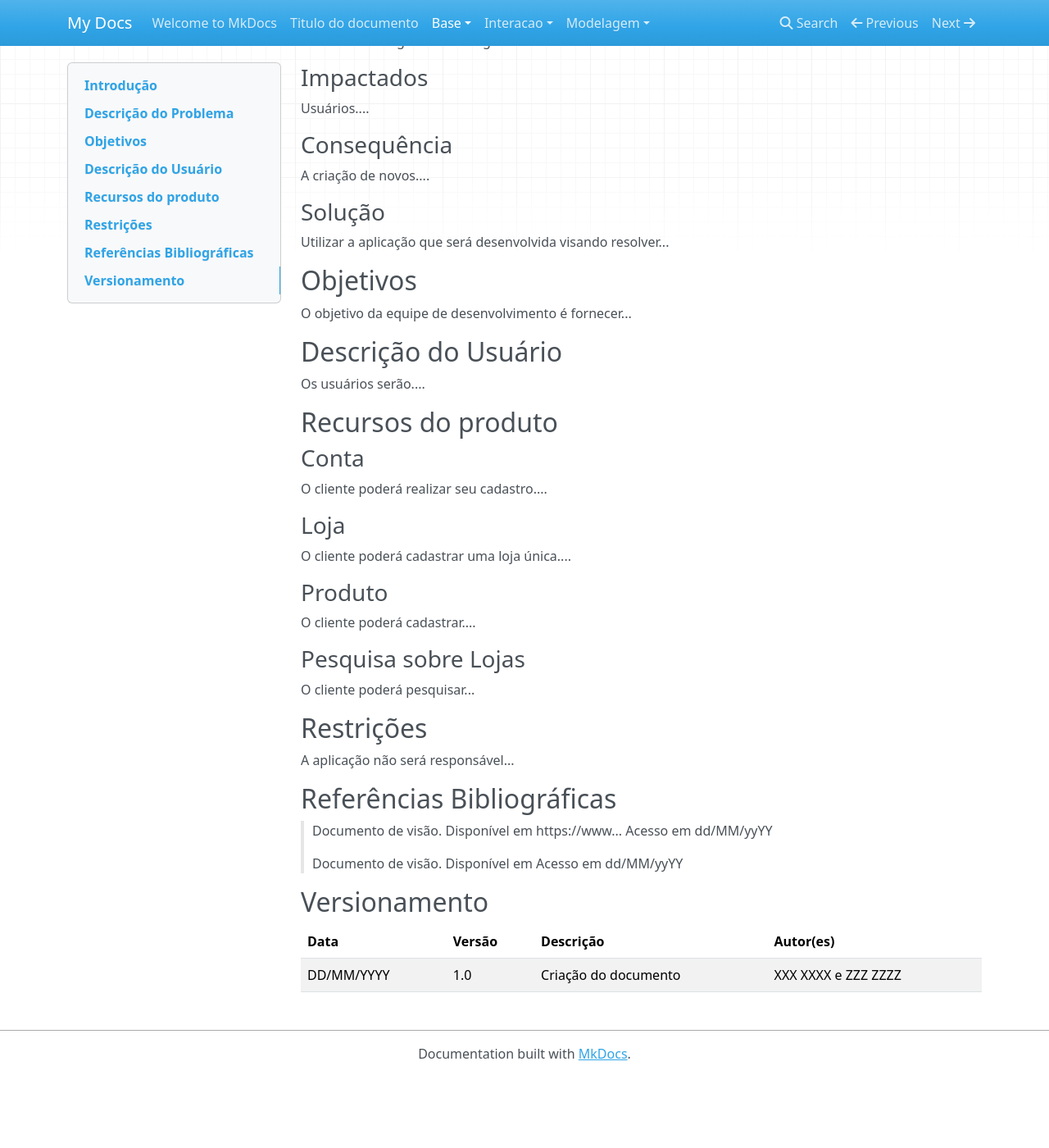
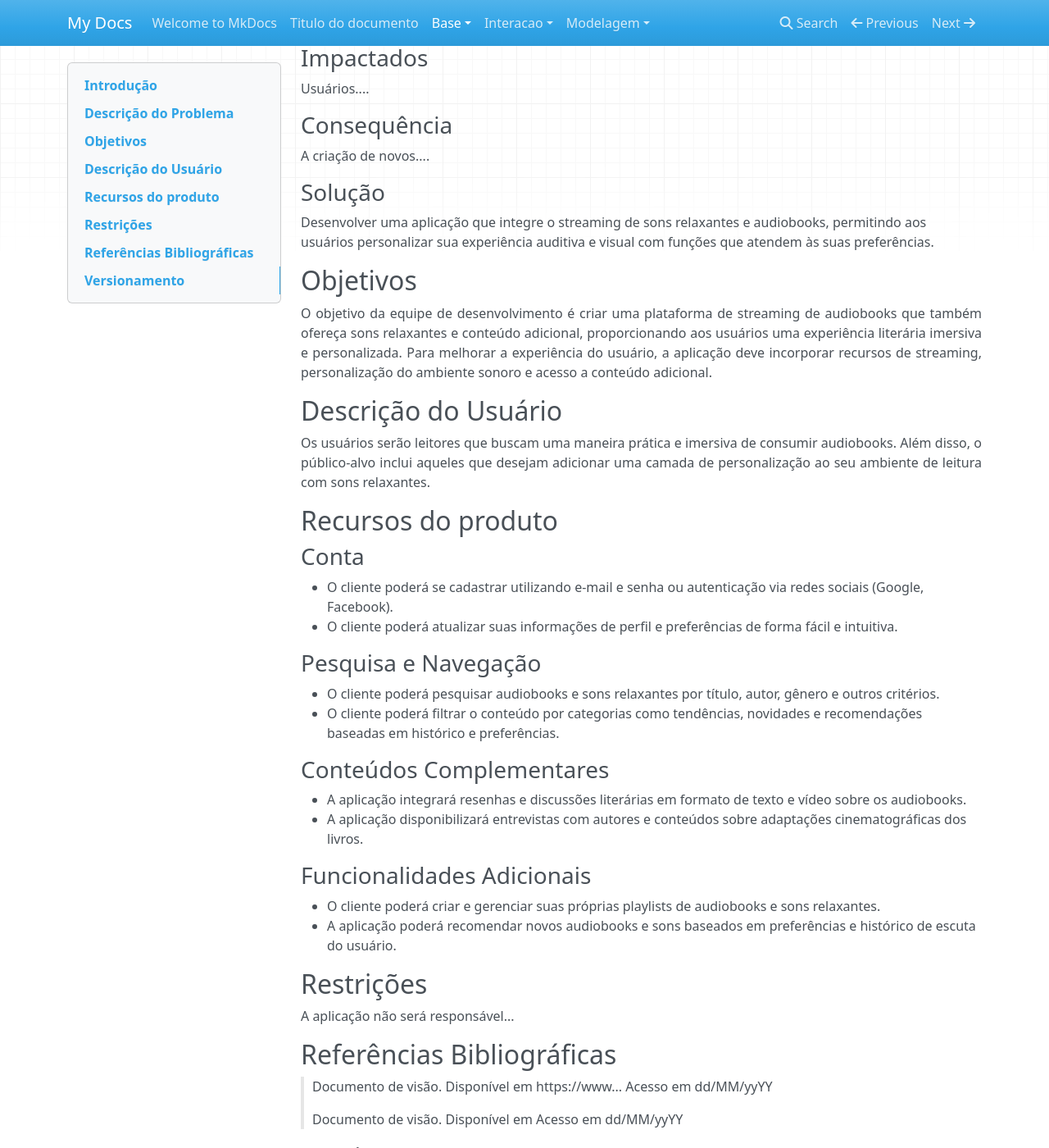
Before and after one commit to Projetos-de-Extensao/PBE_24.2_8001_III_EVE-Plus, an MkDocs documentation site: the page built from docs/base/documento_de_visao.md, in a window 1280 px wide and 1400 px high, scrolled down 396 px. Shown: the whole window at 82% size. Built offline with MkDocs 1.6.1, drawn with Linux system fonts in a browser that asks for light colours; nearby versions of some CDN libraries; before the commit the page ends 1709 px from its top, so only the background shows below that; some of the changed text lies outside the part shown.

Commit message:
Update documento_de_visao.md
Preenchimento do Doc de visão.

```diff
--- a/docs/base/documento_de_visao.md
+++ b/docs/base/documento_de_visao.md
@@ -28,45 +28,41 @@ A criação de novos....
 
 ### Solução
 
-Utilizar a aplicação que será desenvolvida visando resolver...
+Desenvolver uma aplicação que integre o streaming de sons relaxantes e audiobooks, permitindo aos usuários personalizar sua experiência auditiva e visual com funções que atendem às suas preferências.
 
 ## Objetivos
 
 <p align = "justify">
-O objetivo da equipe de desenvolvimento é fornecer...
+O objetivo da equipe de desenvolvimento é criar uma plataforma de streaming de audiobooks que também ofereça sons relaxantes e conteúdo adicional, proporcionando aos usuários uma experiência literária imersiva e personalizada. Para melhorar a experiência do usuário, a aplicação deve incorporar recursos de streaming, personalização do ambiente sonoro e acesso a conteúdo adicional.
 </p>
 
 ## Descrição do Usuário
 
 <p align = "justify">
-Os usuários serão....
+Os usuários serão leitores que buscam uma maneira prática e imersiva de consumir audiobooks. Além disso, o público-alvo inclui aqueles que desejam adicionar uma camada de personalização ao seu ambiente de leitura com sons relaxantes.
 </p>
 
 ## Recursos do produto
 
 ### Conta
 
-<p align = "justify">
-O cliente poderá realizar seu cadastro....
-</p>
+- O cliente poderá se cadastrar utilizando e-mail e senha ou autenticação via redes sociais (Google, Facebook).
+- O cliente poderá atualizar suas informações de perfil e preferências de forma fácil e intuitiva.
 
-### Loja
+### Pesquisa e Navegação
 
-<p align = "justify">
-O cliente poderá cadastrar uma loja única....
-</p>
+- O cliente poderá pesquisar audiobooks e sons relaxantes por título, autor, gênero e outros critérios.
+- O cliente poderá filtrar o conteúdo por categorias como tendências, novidades e recomendações baseadas em histórico e preferências.
 
-### Produto
+### Conteúdos Complementares
 
-<p align = "justify">
-O cliente poderá cadastrar....
-</p>
+- A aplicação integrará resenhas e discussões literárias em formato de texto e vídeo sobre os audiobooks.
+- A aplicação disponibilizará entrevistas com autores e conteúdos sobre adaptações cinematográficas dos livros.
 
-### Pesquisa sobre Lojas
+### Funcionalidades Adicionais
 
-<p align = "justify">
-O cliente poderá pesquisar...
-</p>
+- O cliente poderá criar e gerenciar suas próprias playlists de audiobooks e sons relaxantes.
+- A aplicação poderá recomendar novos audiobooks e sons baseados em preferências e histórico de escuta do usuário.
 
 ## Restrições
 
```
Also changed, not shown: other parts of docs/base/documento_de_visao.md (+1 -1 lines).
